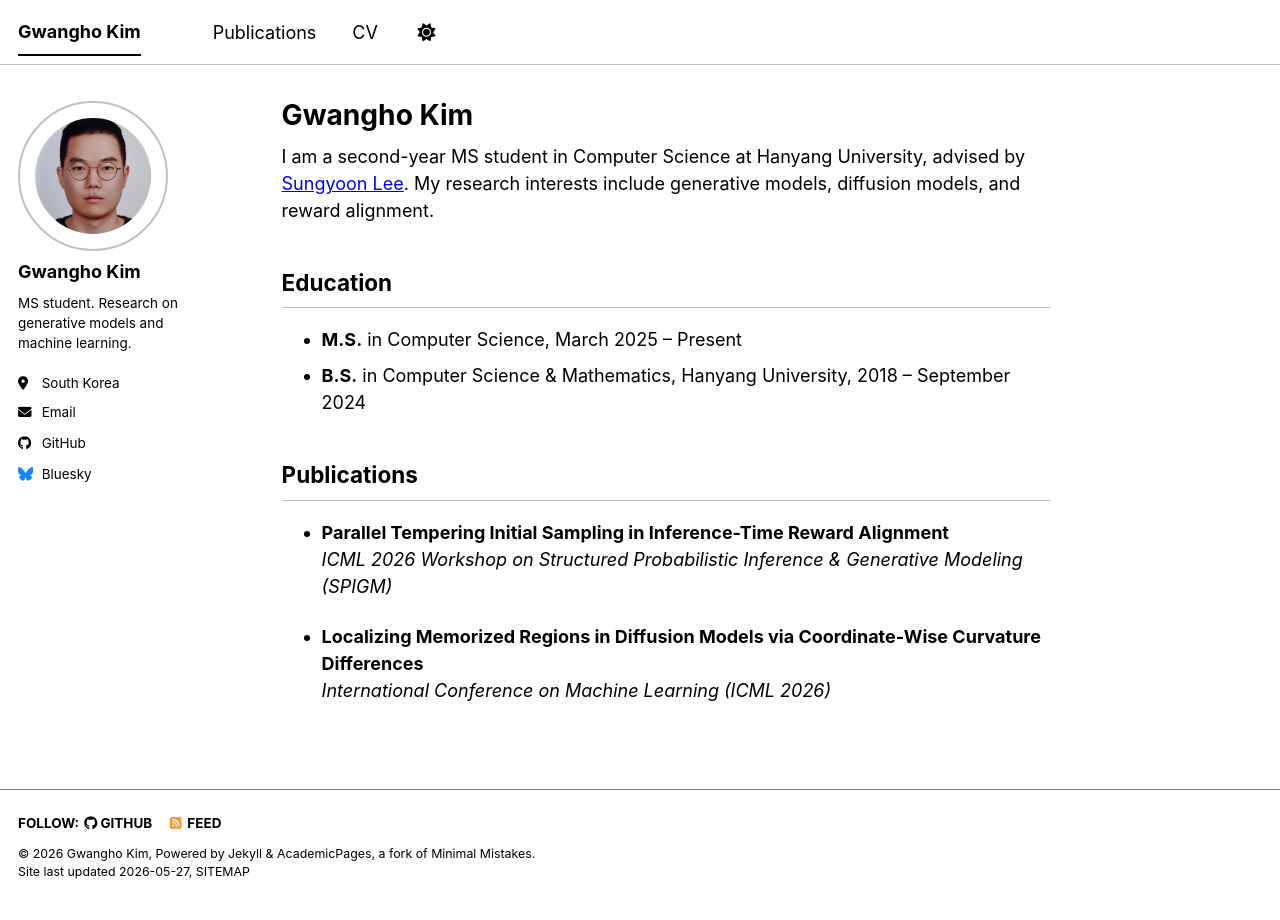
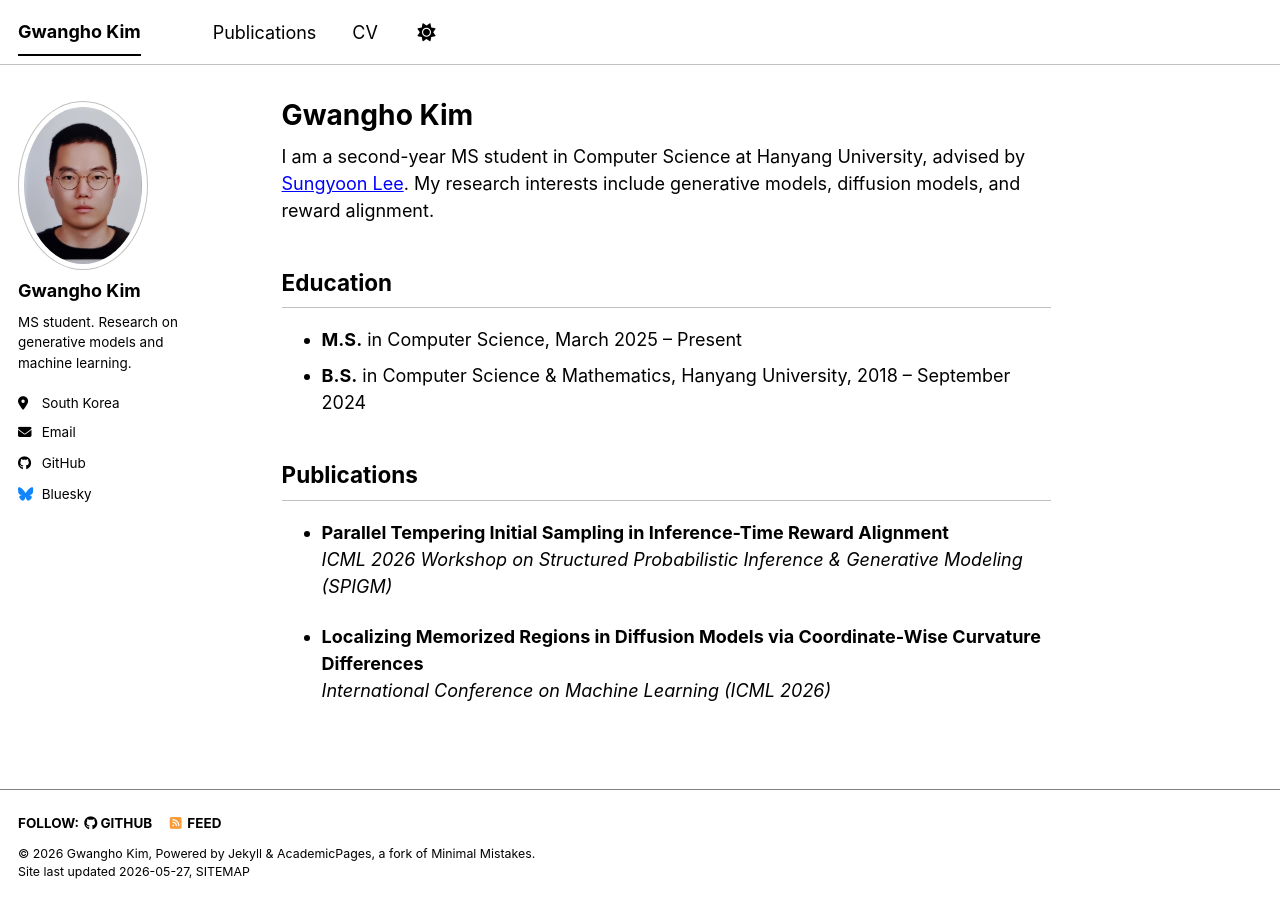
Before and after one commit to Gwangho99/Gwangho99.github.io, a Jekyll site: the page built from _pages/about.md, in a window 1280 px wide. Built offline with Jekyll 4.4.1, drawn with Linux system fonts in a browser that asks for light colours; a script bundle is joined from its source files by our own code; library files that are not in the unit come from our copies.

Commit message:
style: reset avatar to original style with 130px size

```diff
--- a/_sass/layout/_sidebar.scss
+++ b/_sass/layout/_sidebar.scss
@@ -154,14 +154,12 @@
   }
 
   img {
-    width: 150px;
-    height: 150px;
-    object-fit: cover;
+    max-width: 130px;
     border-radius: 50%;
 
     @include breakpoint($large) {
-      padding: 15px;
-      border: 2px solid var(--global-border-color);
+      padding: 5px;
+      border: 1px solid var(--global-border-color);
     }
   }
 }
```
